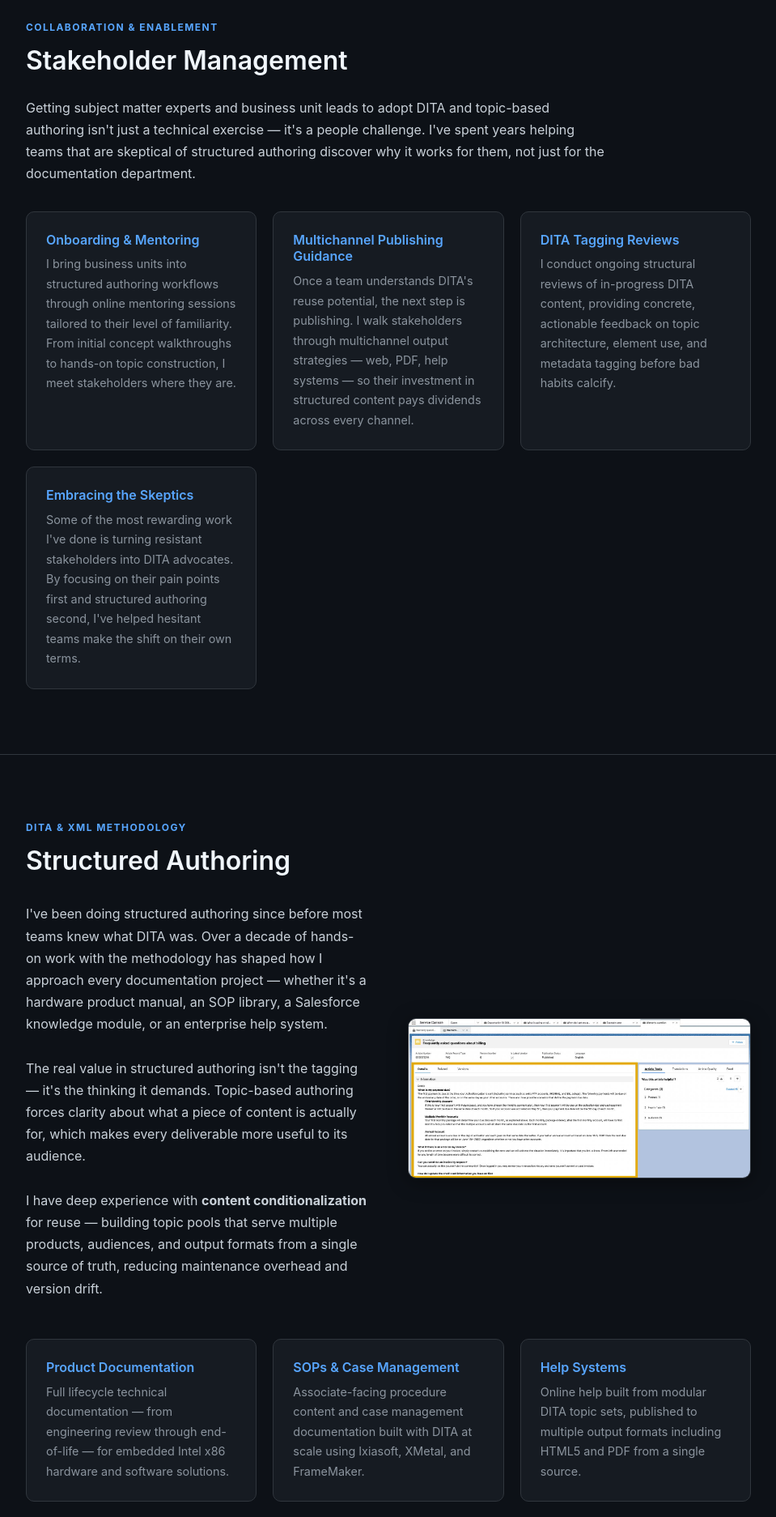
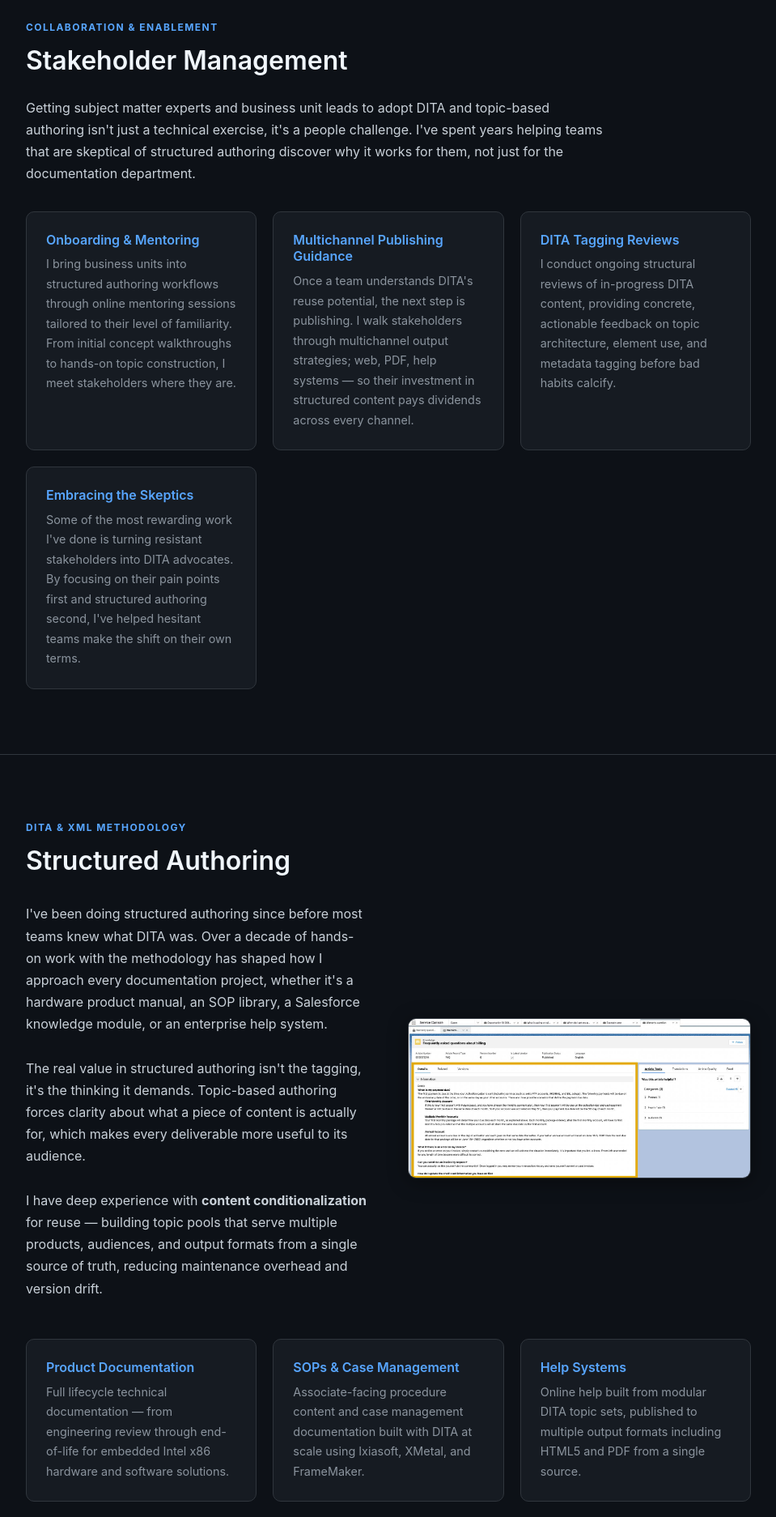
Before and after one commit to Richard-Punches/Portfolio, a plain HTML site: page index.html in a window 1280 px wide. Shown: the part 700-2573 px from the top of the page at 81% size, without its empty margins (160-1119 px from the left). Drawn offline with Linux system fonts and the light colour scheme.

Commit message:
Update index.html

```diff
--- a/index.html
+++ b/index.html
@@ -3,7 +3,7 @@
 <head>
   <meta charset="UTF-8" />
   <meta name="viewport" content="width=device-width, initial-scale=1.0" />
-  <title>Richard Punches – Knowledge Management Portfolio</title>
+  <title>Richard Punches Knowledge Management Portfolio</title>
   <style>
     /* ── Reset & Base ── */
     *, *::before, *::after { box-sizing: border-box; margin: 0; padding: 0; }
@@ -458,7 +458,7 @@
     <p class="title">Senior Technical Writer &amp; Program Manager</p>
     <p class="bio">
       Over a decade of experience turning complex technical content into structured,
-      reusable knowledge — from DITA-based documentation frameworks at Intel and ADP to
+      reusable knowledge, from DITA-based documentation frameworks at Intel and ADP to
       enterprise CCMS architecture and stakeholder enablement. Based in Portland, OR.
     </p>
     <ul class="contact-list">
@@ -500,7 +500,7 @@
   <h2>Stakeholder Management</h2>
   <p>
     Getting subject matter experts and business unit leads to adopt DITA and topic-based
-    authoring isn't just a technical exercise — it's a people challenge. I've spent years helping
+    authoring isn't just a technical exercise, it's a people challenge. I've spent years helping
     teams that are skeptical of structured authoring discover why it works for them, not just
     for the documentation department.
   </p>
@@ -518,7 +518,7 @@
       <h3>Multichannel Publishing Guidance</h3>
       <p>
         Once a team understands DITA's reuse potential, the next step is publishing. I walk
-        stakeholders through multichannel output strategies — web, PDF, help systems — so
+        stakeholders through multichannel output strategies; web, PDF, help systems — so
         their investment in structured content pays dividends across every channel.
       </p>
     </div>
@@ -551,12 +551,12 @@
       <p>
         I've been doing structured authoring since before most teams knew what DITA was.
         Over a decade of hands-on work with the methodology has shaped how I approach every
-        documentation project — whether it's a hardware product manual, an SOP library,
+        documentation project, whether it's a hardware product manual, an SOP library,
         a Salesforce knowledge module, or an enterprise help system.
       </p>
       <br/>
       <p>
-        The real value in structured authoring isn't the tagging — it's the thinking it
+        The real value in structured authoring isn't the tagging, it's the thinking it
         demands. Topic-based authoring forces clarity about what a piece of content is
         actually for, which makes every deliverable more useful to its audience.
       </p>
@@ -577,7 +577,7 @@
   <div class="card-grid" style="margin-top:3rem;">
     <div class="card">
       <h3>Product Documentation</h3>
-      <p>Full lifecycle technical documentation — from engineering review through end-of-life — for embedded Intel x86 hardware and software solutions.</p>
+      <p>Full lifecycle technical documentation — from engineering review through end-of-life for embedded Intel x86 hardware and software solutions.</p>
     </div>
     <div class="card">
       <h3>SOPs &amp; Case Management</h3>
@@ -599,7 +599,7 @@
   <p class="section-label">Structure &amp; Taxonomy</p>
   <h2>Information Architecture</h2>
   <p>
-    Good information architecture is invisible when it works — content is where users expect
+    Good information architecture is invisible when it works; content is where users expect
     it, metadata is consistent, and reuse happens without friction. I've contributed to
     enterprise-scale IA projects where those outcomes were far from guaranteed.
   </p>
@@ -619,7 +619,7 @@
       <p>
         Took part in a cross-functional initiative to redesign multilingual metadata schemes,
         ensuring that taxonomy structures and classification attributes were consistent and
-        translatable across language variants — a prerequisite for scalable localization
+        translatable across language variants, a prerequisite for scalable localization
         workflows.
       </p>
     </div>
```
